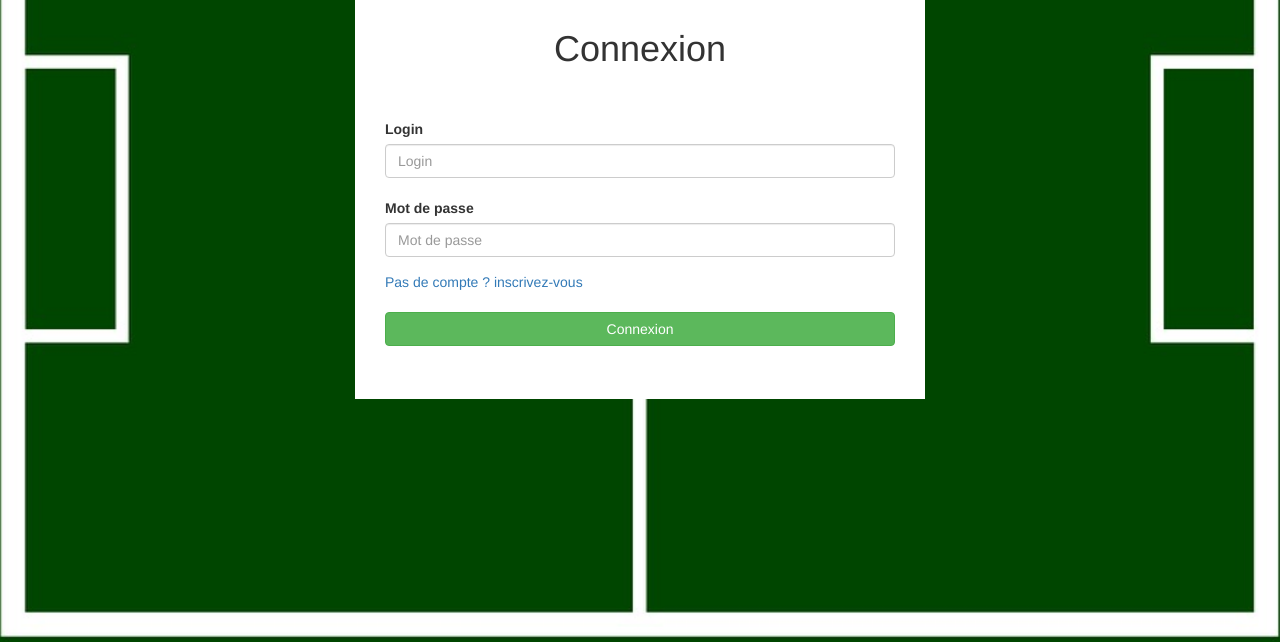
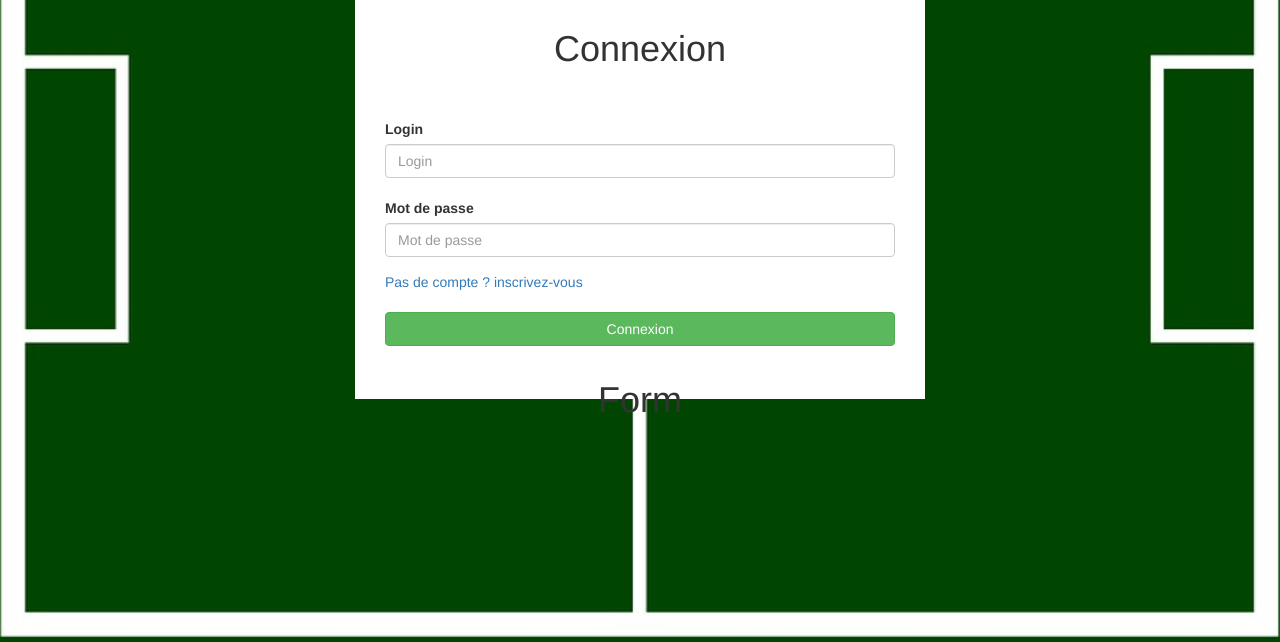
Before and after one commit to clmb93/SosPartenaire, a PHP site: page / in a window 1280 px wide. Shown: the part 286-928 px from the top of the page. Run offline with PHP 8.4, Linux system fonts and the light colour scheme; some libraries are stand-ins or nearby versions.

Commit message:
modif css

```diff
--- a/Source/index.php
+++ b/Source/index.php
@@ -8,7 +8,7 @@
     </head>
     <body class="container">
 		<div class="col-lg-6 intro-content cache" id="intro-content">
-			<div class=" col-lg-12">
+			<div class=" col-lg-12 face1">
 				<h1 align="center">Connexion</h1><br><br>
 				<form class="form">
 					 <div>
@@ -19,9 +19,13 @@
 						<label for="formGroupExampleInput2">Mot de passe</label>
 						<input type="password" class="form-control" id="mdp" placeholder="Mot de passe">
 					  </div>
-					<a href="#">Pas de compte ? inscrivez-vous</a><br><br>
+					<a id="inscription">Pas de compte ? inscrivez-vous</a><br><br>
 					<button class="btn btn-block btn-success">Connexion</button>
 				</form>
+			</div>
+			<div class=" col-lg-12 face1">
+				<h1 align="center">Form</h1><br><br>
+
 			</div>
 
 		</div>
--- a/Source/public/css/index.css
+++ b/Source/public/css/index.css
@@ -25,3 +25,15 @@ body{
 
 	margin-bottom: 	200%;
 }
+
+.face1{
+
+	position: 				relative;
+	backface-visibility: 	hidden;
+}
+
+.face2{
+
+	transform: 				translate3d(0,1,0,180deg);
+	backface-visibility: 	hidden;
+}
```
